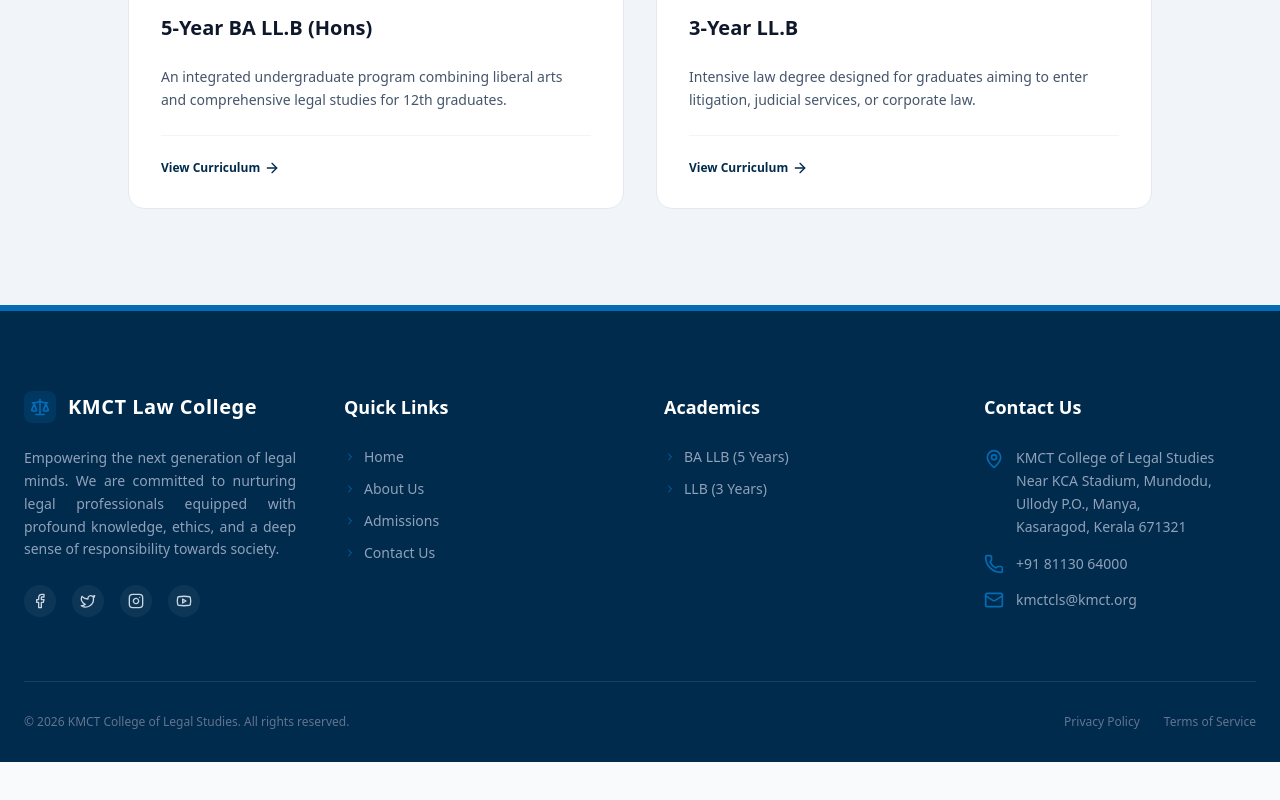
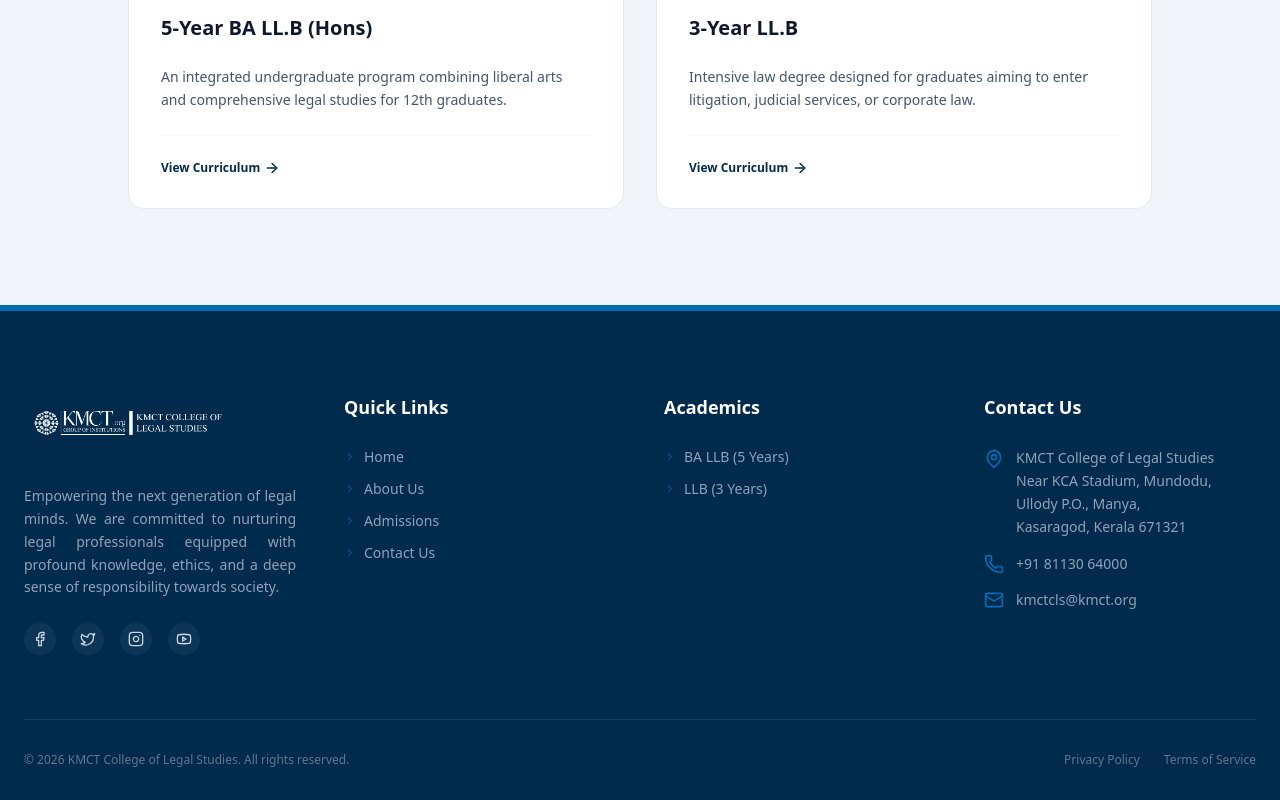
Before and after one commit to KMCT-DEV-TEAM/KLC-KSD, a Next.js app in the folder frontend/: page / in a window 1280 px wide. Shown: the part 3030-3830 px from the top of the page. Before the commit the page ends 3792 px from the top, so only its background shows below. Built offline with nearby package versions, Linux system fonts and the light colour scheme.

Commit message:
about us  page edited

```diff
--- a/frontend/components/Footer.jsx
+++ b/frontend/components/Footer.jsx
@@ -10,26 +10,27 @@ export default function Footer() {
 
           {/* About Section */}
           <div>
-            <div className="flex items-center gap-3 mb-6 h-8">
-              <div className="w-8 h-8 rounded-lg bg-primary/20 flex items-center justify-center text-primary">
-                <Scale className="w-5 h-5" />
-              </div>
-              <span className="text-white text-xl font-bold tracking-wide">KMCT Law College</span>
-            </div>
+            <Link href="/" className="inline-block mb-6">
+              <img
+                src="/images/KMCT 0123-02.png"
+                alt="KMCT Logo"
+                className="h-16 object-contain rounded-lg p-2"
+              />
+            </Link>
             <p className="text-sm leading-relaxed text-slate-400 text-justify mb-6">
               Empowering the next generation of legal minds. We are committed to nurturing legal professionals equipped with profound knowledge, ethics, and a deep sense of responsibility towards society.
             </p>
             <div className="flex items-center gap-4">
-              <a href="https://www.facebook.com/" target="_blank" rel="noopener noreferrer" className="w-8 h-8 rounded-full bg-white/5 flex items-center justify-center hover:bg-primary hover:text-white transition-colors">
+              <a href="https://share.google/FMsk2pza879LuqXjz" target="_blank" rel="noopener noreferrer" className="w-8 h-8 rounded-full bg-white/5 flex items-center justify-center hover:bg-primary hover:text-white transition-colors">
                 <Facebook className="w-4 h-4" />
               </a>
-              <a href="https://x.com/" target="_blank" rel="noopener noreferrer" className="w-8 h-8 rounded-full bg-white/5 flex items-center justify-center hover:bg-primary hover:text-white transition-colors">
+              <a href="https://share.google/xSpqwuwr2H4SaGuaN" target="_blank" rel="noopener noreferrer" className="w-8 h-8 rounded-full bg-white/5 flex items-center justify-center hover:bg-primary hover:text-white transition-colors">
                 <Twitter className="w-4 h-4" />
               </a>
-              <a href="https://www.instagram.com/" target="_blank" rel="noopener noreferrer" className="w-8 h-8 rounded-full bg-white/5 flex items-center justify-center hover:bg-primary hover:text-white transition-colors">
+              <a href="https://www.instagram.com/kmctgi/?hl=en" target="_blank" rel="noopener noreferrer" className="w-8 h-8 rounded-full bg-white/5 flex items-center justify-center hover:bg-primary hover:text-white transition-colors">
                 <Instagram className="w-4 h-4" />
               </a>
-              <a href="https://www.youtube.com/" target="_blank" rel="noopener noreferrer" className="w-8 h-8 rounded-full bg-white/5 flex items-center justify-center hover:bg-primary hover:text-white transition-colors">
+              <a href="https://share.google/44eQBN11gkCcoMIdb" target="_blank" rel="noopener noreferrer" className="w-8 h-8 rounded-full bg-white/5 flex items-center justify-center hover:bg-primary hover:text-white transition-colors">
                 <Youtube className="w-4 h-4" />
               </a>
             </div>
--- a/frontend/components/Navbar.jsx
+++ b/frontend/components/Navbar.jsx
@@ -47,16 +47,16 @@ export default function Navbar() {
         <div className="max-w-7xl mx-auto px-4 md:px-8 flex items-center justify-between">
           {/* Social Icons */}
           <div className="flex items-center gap-4 text-blue-200">
-            <a href="https://facebook.com" target="_blank" rel="noreferrer" className="hover:text-white transition-colors">
+            <a href="https://share.google/FMsk2pza879LuqXjz" target="_blank" rel="noreferrer" className="hover:text-white transition-colors">
               <Facebook className="w-3.5 h-3.5" />
             </a>
-            <a href="https://instagram.com" target="_blank" rel="noreferrer" className="hover:text-white transition-colors">
+            <a href="https://www.instagram.com/kmctgi/?hl=en" target="_blank" rel="noreferrer" className="hover:text-white transition-colors">
               <Instagram className="w-3.5 h-3.5" />
             </a>
-            <a href="https://x.com" target="_blank" rel="noreferrer" className="hover:text-white transition-colors">
+            <a href="https://share.google/xSpqwuwr2H4SaGuaN" target="_blank" rel="noreferrer" className="hover:text-white transition-colors">
               <Twitter className="w-3.5 h-3.5" />
             </a>
-            <a href="https://youtube.com" target="_blank" rel="noreferrer" className="hover:text-white transition-colors">
+            <a href="https://share.google/44eQBN11gkCcoMIdb" target="_blank" rel="noreferrer" className="hover:text-white transition-colors">
               <Youtube className="w-3.5 h-3.5" />
             </a>
           </div>
```
Also changed, not shown: frontend/public/images/KMCT 0123-02.png (added).
